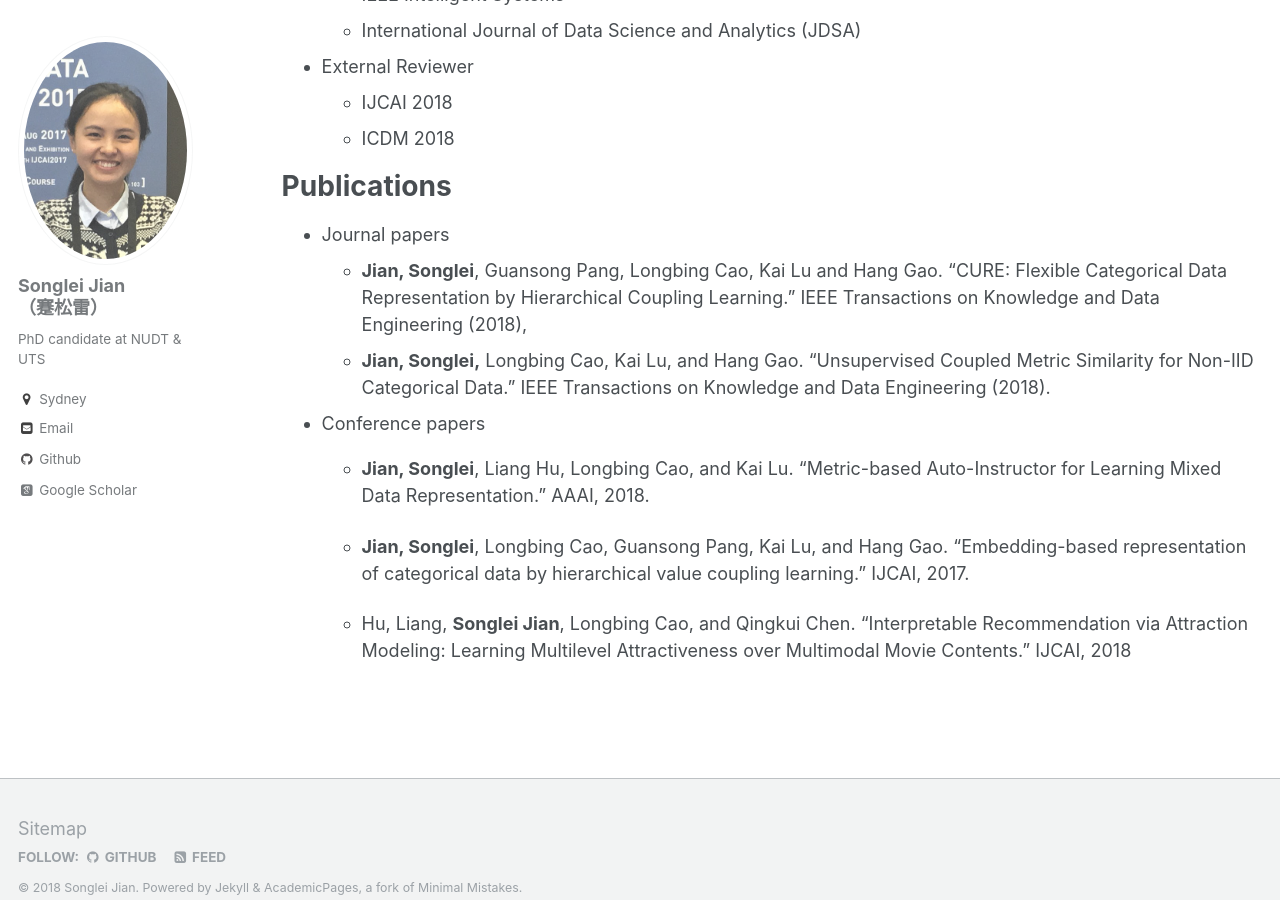
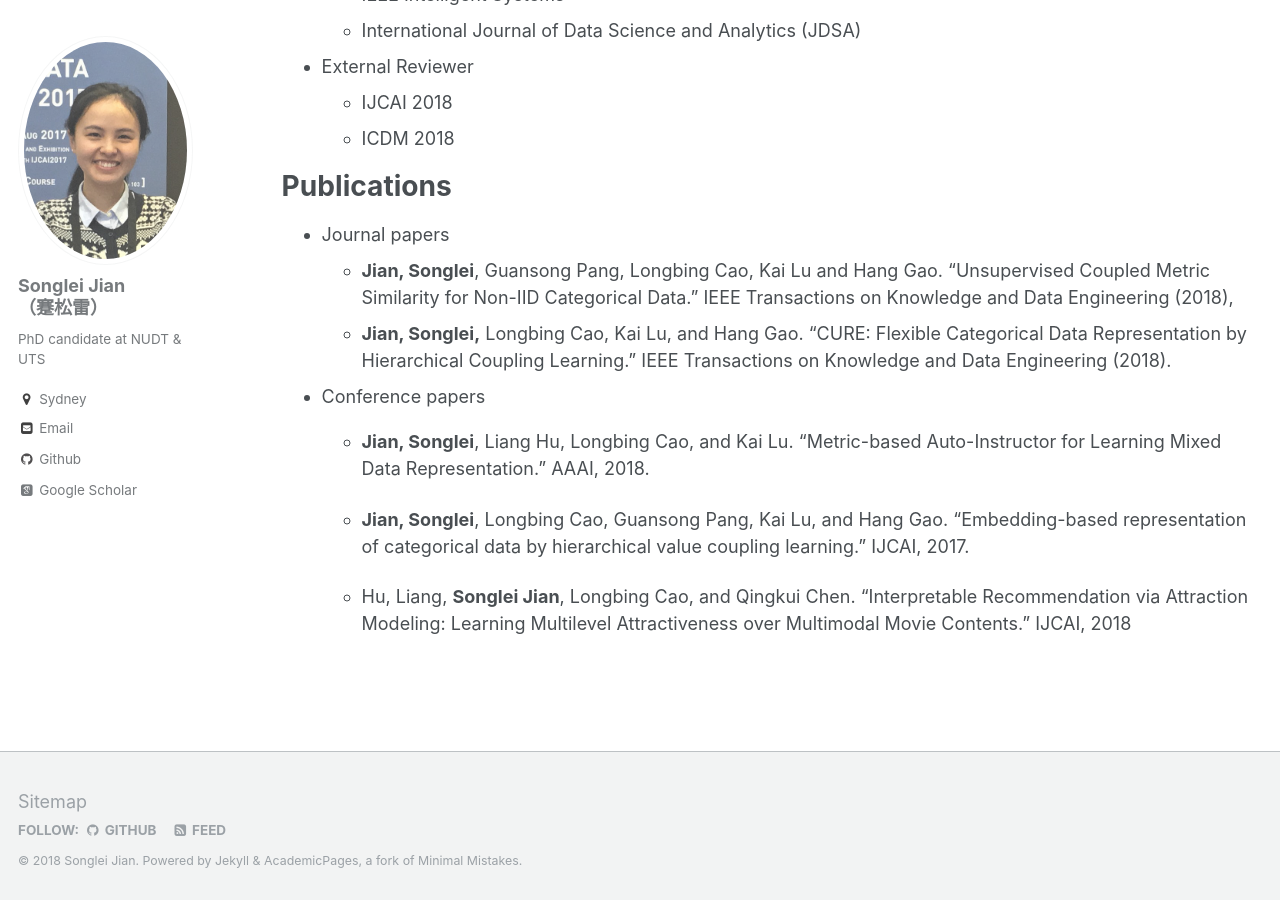
Before and after one commit to jiansonglei/jiansonglei.github.io, a Jekyll site: the page built from _pages/cv.md, in a window 1280 px wide and 900 px high, scrolled down 615 px. Built offline with Jekyll 4.4.1, drawn with Linux system fonts in a browser that asks for light colours; some web fonts are replaced; a script that is not in the unit is left out.

```diff
--- a/_pages/cv.md
+++ b/_pages/cv.md
@@ -31,8 +31,8 @@ Activities
 Publications
 ============
 * Journal papers
-  * **Jian, Songlei**, Guansong Pang, Longbing Cao, Kai Lu and Hang Gao. "CURE: Flexible Categorical Data Representation by Hierarchical Coupling Learning." IEEE Transactions on Knowledge and Data Engineering (2018),
-  * **Jian, Songlei,** Longbing Cao, Kai Lu, and Hang Gao. "Unsupervised Coupled Metric Similarity for Non-IID Categorical Data." IEEE Transactions on Knowledge and Data Engineering (2018).
+  * **Jian, Songlei**, Guansong Pang, Longbing Cao, Kai Lu and Hang Gao. "Unsupervised Coupled Metric Similarity for Non-IID Categorical Data." IEEE Transactions on Knowledge and Data Engineering (2018),
+  * **Jian, Songlei,** Longbing Cao, Kai Lu, and Hang Gao. "CURE: Flexible Categorical Data Representation by Hierarchical Coupling Learning." IEEE Transactions on Knowledge and Data Engineering (2018).
 * Conference papers
   * **Jian, Songlei**, Liang Hu, Longbing Cao, and Kai Lu. "Metric-based Auto-Instructor for Learning Mixed Data Representation." AAAI, 2018.
 
```
Also changed, not shown: _publications/2018-02-01-AAAI_MAI.md (+2 -0 lines), _publications/2018-02-06-TKDE_CMS.md (+1 -0 lines), _publications/2018-06-02-TKDE_CURE.md (+1 -0 lines).
